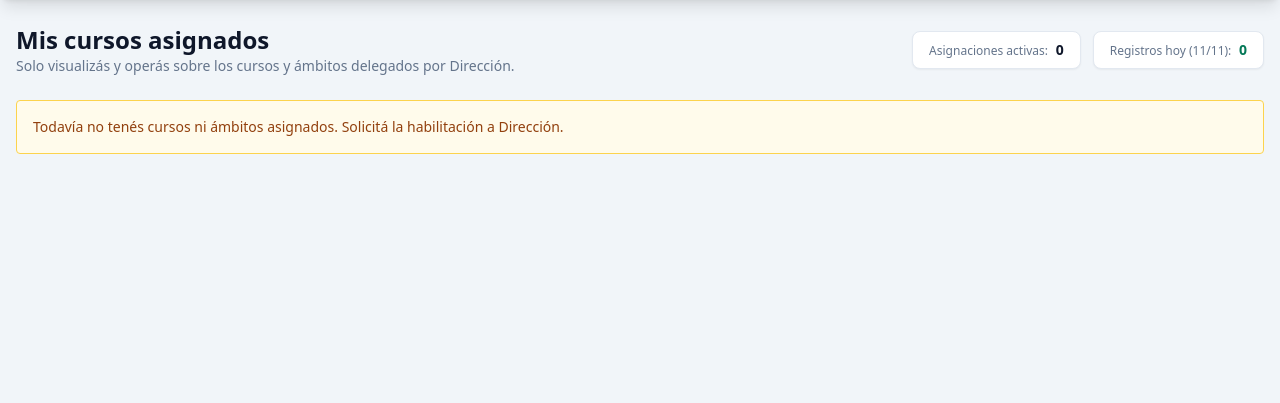
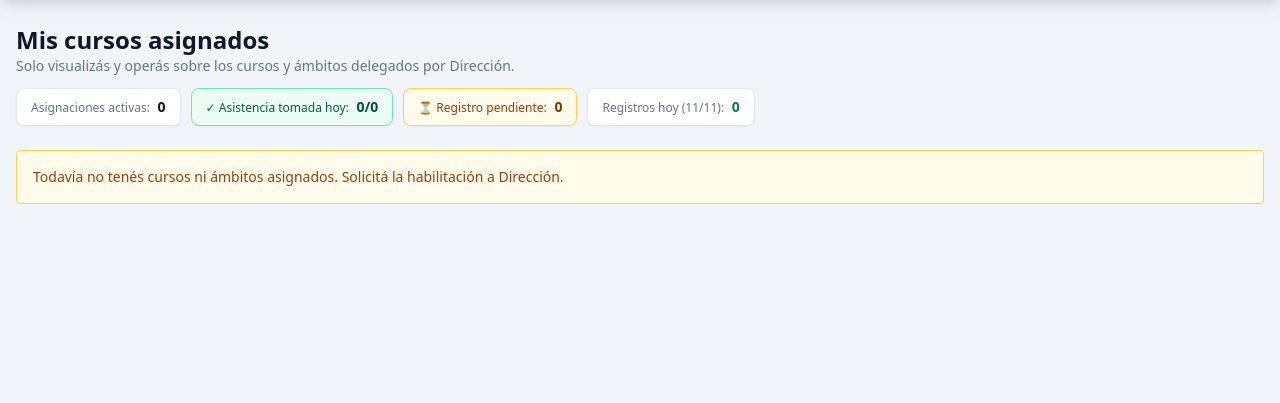
Before and after one commit to maxiarias724-b/asistencia-escolar-eet2, a Laravel app: page /mis-cursos in a window 1280 px wide. Shown: the part 57-460 px from the top of the page. Run offline with Laravel 12, Linux system fonts and the light colour scheme; a user stored in the database is signed in; data comes from the database, SQL or seed files in the repository; some libraries are stand-ins or nearby versions.

Commit message:
feat(attendance): mark courses with taken vs pending daily attendance status

```diff
--- a/app/Http/Controllers/Operator/HomeController.php
+++ b/app/Http/Controllers/Operator/HomeController.php
@@ -4,9 +4,11 @@ namespace App\Http\Controllers\Operator;
 
 use App\Casts\DynamicValue;
 use App\Enums\ActivityType;
+use App\Enums\StudentStatus;
 use App\Http\Controllers\Controller;
 use App\Models\Attendance;
 use App\Models\Scope;
+use App\Models\Student;
 use Illuminate\Http\Request;
 
 class HomeController extends Controller
@@ -36,11 +38,62 @@ class HomeController extends Controller
             ? 0
             : Attendance::whereIn('course_id', $courseIds)->where('date', $today)->count();
 
+        $studentCountsByCourse = $courseIds->isEmpty()
+            ? collect()
+            : Student::query()
+                ->whereIn('course_id', $courseIds)
+                ->where('status', StudentStatus::Activo->value)
+                ->where('active', true)
+                ->selectRaw('course_id, COUNT(*) as total')
+                ->groupBy('course_id')
+                ->pluck('total', 'course_id');
+
+        $recordedByCourseActivity = $courseIds->isEmpty()
+            ? collect()
+            : Attendance::query()
+                ->whereIn('course_id', $courseIds)
+                ->where('date', $today)
+                ->selectRaw('course_id, activity_type, COUNT(*) as recorded')
+                ->groupBy('course_id', 'activity_type')
+                ->get()
+                ->mapWithKeys(function ($row) {
+                    $slug = (string) ($row->getRawOriginal('activity_type') ?? $row->activity_type->value ?? $row->activity_type);
+
+                    return ["{$row->course_id}:{$slug}" => (int) $row->recorded];
+                });
+
+        $statusByAssignment = [];
+        $takenCoursesCount = 0;
+        $pendingCoursesCount = 0;
+
+        foreach ($assignments as $assignment) {
+            $slug = $assignment->activity_type->value;
+            $key = "{$assignment->course_id}:{$slug}";
+            $recorded = (int) ($recordedByCourseActivity[$key] ?? 0);
+            $totalStudents = (int) ($studentCountsByCourse[$assignment->course_id] ?? 0);
+            $taken = $recorded > 0;
+
+            $statusByAssignment[$key] = [
+                'taken' => $taken,
+                'recorded' => $recorded,
+                'total_students' => $totalStudents,
+            ];
+
+            if ($taken) {
+                $takenCoursesCount++;
+            } else {
+                $pendingCoursesCount++;
+            }
+        }
+
         return view('operator.home', [
             'groups' => $groups,
             'activities' => $activities,
             'todayRecords' => $todayRecords,
             'assignedCount' => $assignments->count(),
+            'statusByAssignment' => $statusByAssignment,
+            'takenCoursesCount' => $takenCoursesCount,
+            'pendingCoursesCount' => $pendingCoursesCount,
         ]);
     }
 }
--- a/resources/views/operator/home.blade.php
+++ b/resources/views/operator/home.blade.php
@@ -7,12 +7,20 @@
             <h1 class="text-2xl font-bold text-slate-900">Mis cursos asignados</h1>
             <p class="text-sm text-slate-500">Solo visualizás y operás sobre los cursos y ámbitos delegados por Dirección.</p>
         </div>
-        <div class="flex gap-3 text-sm">
-            <div class="rounded-lg border border-slate-200 bg-white px-4 py-2 shadow-sm">
+        <div class="flex flex-wrap gap-2.5 text-sm">
+            <div class="rounded-lg border border-slate-200 bg-white px-3.5 py-2 shadow-sm">
                 <span class="text-xs text-slate-500">Asignaciones activas:</span>
                 <strong class="ml-1 text-slate-900">{{ $assignedCount }}</strong>
             </div>
-            <div class="rounded-lg border border-slate-200 bg-white px-4 py-2 shadow-sm">
+            <div class="rounded-lg border border-emerald-300 bg-emerald-50 px-3.5 py-2 shadow-sm">
+                <span class="text-xs font-medium text-emerald-800">✓ Asistencia tomada hoy:</span>
+                <strong class="ml-1 text-emerald-900">{{ $takenCoursesCount ?? 0 }}/{{ $assignedCount }}</strong>
+            </div>
+            <div class="rounded-lg border border-amber-300 bg-amber-50 px-3.5 py-2 shadow-sm">
+                <span class="text-xs font-medium text-amber-800">⏳ Registro pendiente:</span>
+                <strong class="ml-1 text-amber-900">{{ $pendingCoursesCount ?? 0 }}</strong>
+            </div>
+            <div class="rounded-lg border border-slate-200 bg-white px-3.5 py-2 shadow-sm">
                 <span class="text-xs text-slate-500">Registros hoy ({{ now()->format('d/m') }}):</span>
                 <strong class="ml-1 text-emerald-700">{{ $todayRecords }}</strong>
             </div>
@@ -25,7 +33,12 @@
             <h2 class="mb-2 text-lg font-semibold text-slate-800">{{ $activity->label() }}</h2>
             <div class="grid gap-3 sm:grid-cols-2 lg:grid-cols-4">
                 @foreach ($groups[$activity->value] as $assignment)
-                    <div class="flex flex-col justify-between rounded-lg border border-slate-200 bg-white p-4 shadow-sm transition hover:border-slate-400 hover:shadow">
+                    @php
+                        $statusKey = "{$assignment->course_id}:{$activity->value}";
+                        $courseStatus = $statusByAssignment[$statusKey] ?? ['taken' => false, 'recorded' => 0, 'total_students' => 0];
+                        $isTaken = (bool) $courseStatus['taken'];
+                    @endphp
+                    <div class="flex flex-col justify-between rounded-lg border {{ $isTaken ? 'border-emerald-300' : 'border-slate-200' }} bg-white p-4 shadow-sm transition hover:border-slate-400 hover:shadow">
                         <div>
                             <div class="flex items-center justify-between">
                                 <span class="text-xl font-bold text-slate-900">{{ $assignment->course->name }}</span>
@@ -36,12 +49,41 @@
                             <div class="mt-1 text-xs text-slate-500">
                                 Turno {{ $assignment->course->shift->label() }} · {{ $assignment->course->cycle->label() }}
                             </div>
+
+                            @if ($isTaken)
+                                <div class="mt-3 flex items-center justify-between rounded border border-emerald-300 bg-emerald-50 px-2.5 py-1.5 text-xs">
+                                    <span class="inline-flex items-center gap-1.5 font-semibold text-emerald-800">
+                                        <span aria-hidden="true">✓</span> Asistencia tomada
+                                    </span>
+                                    <span class="font-medium text-emerald-700">
+                                        {{ $courseStatus['recorded'] }}{{ $courseStatus['total_students'] > 0 ? '/' . $courseStatus['total_students'] : '' }} reg.
+                                    </span>
+                                </div>
+                            @else
+                                <div class="mt-3 flex items-center justify-between rounded border border-amber-300 bg-amber-50 px-2.5 py-1.5 text-xs">
+                                    <span class="inline-flex items-center gap-1.5 font-semibold text-amber-800">
+                                        <span aria-hidden="true">⏳</span> Registro pendiente
+                                    </span>
+                                    <span class="font-medium text-amber-700">
+                                        {{ $courseStatus['total_students'] > 0 ? $courseStatus['total_students'] . ' est.' : 'Hoy' }}
+                                    </span>
+                                </div>
+                            @endif
                         </div>
                         <div class="mt-4 flex flex-wrap gap-1.5 border-t border-slate-100 pt-3 text-xs font-medium">
-                            <a href="{{ route('attendance.daily', ['course_id' => $assignment->course_id, 'scope_id' => $assignment->scope_id]) }}"
-                               class="flex-1 rounded bg-emerald-600 px-2.5 py-1.5 text-center text-white hover:bg-emerald-700">
-                                Toma diaria
-                            </a>
+                            @if ($isTaken)
+                                <a href="{{ route('attendance.daily', ['course_id' => $assignment->course_id, 'scope_id' => $assignment->scope_id]) }}"
+                                   class="flex-1 rounded border border-emerald-300 bg-emerald-100 px-2.5 py-1.5 text-center font-semibold text-emerald-900 hover:bg-emerald-50"
+                                   title="La asistencia de hoy ya fue registrada. Hacé clic para ver o editar.">
+                                    ✓ Tomada · Editar
+                                </a>
+                            @else
+                                <a href="{{ route('attendance.daily', ['course_id' => $assignment->course_id, 'scope_id' => $assignment->scope_id]) }}"
+                                   class="flex-1 rounded bg-emerald-600 px-2.5 py-1.5 text-center font-semibold text-white hover:bg-emerald-700"
+                                   title="Pendiente de toma diaria hoy ({{ now()->format('d/m/Y') }})">
+                                    Toma diaria
+                                </a>
+                            @endif
                             <a href="{{ route('attendance.show', ['activity' => $activity->value, 'course' => $assignment->course_id]) }}"
                                class="flex-1 rounded bg-slate-900 px-2.5 py-1.5 text-center text-white hover:bg-slate-800">
                                 Planilla mes
```
Also changed, not shown: app/Http/Controllers/DailyStudentAttendanceController.php (+25 -2 lines), resources/views/attendance/daily-students.blade.php (+30 -9 lines), tests/Feature/CourseAssignmentMiddlewareTest.php (+54 -0 lines).
